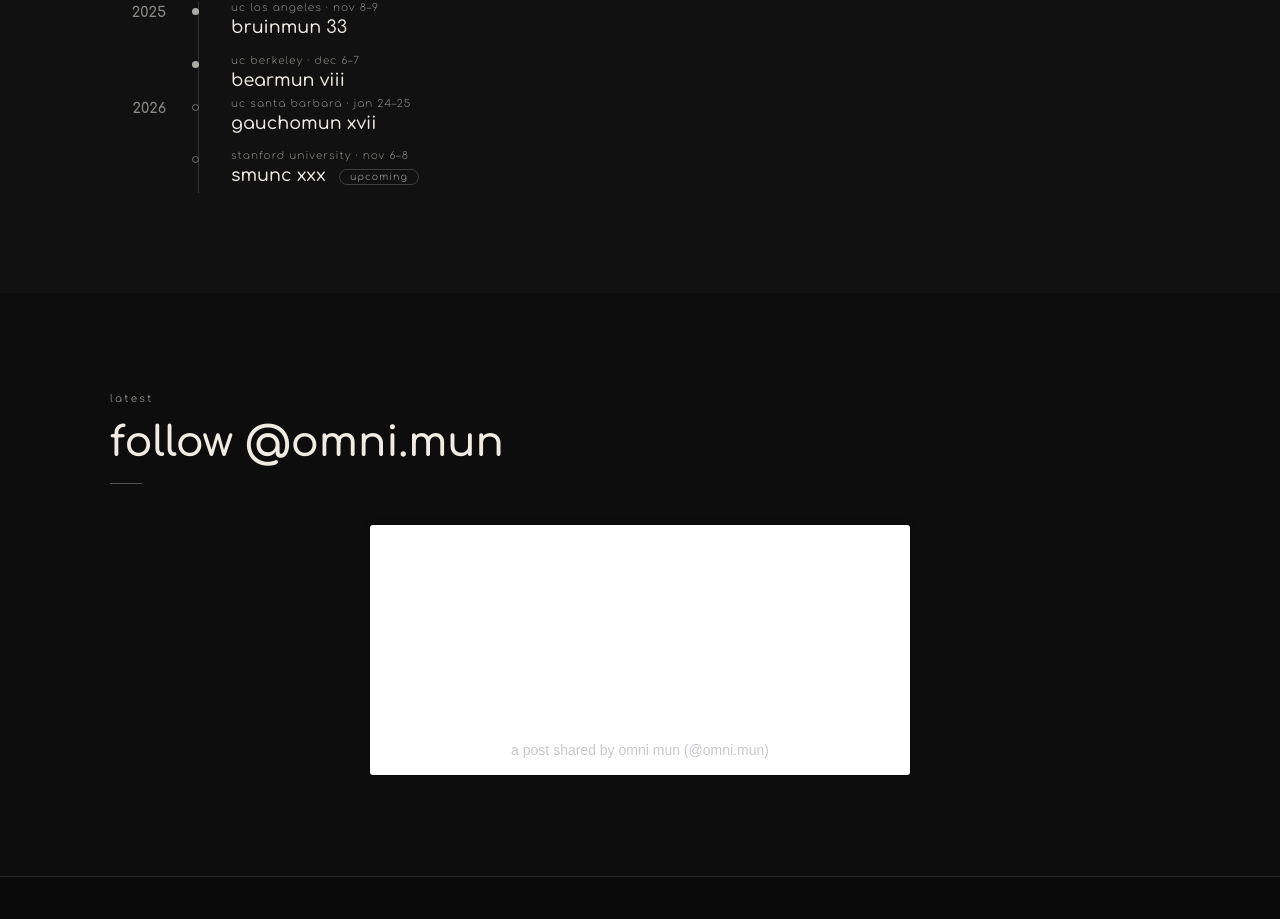
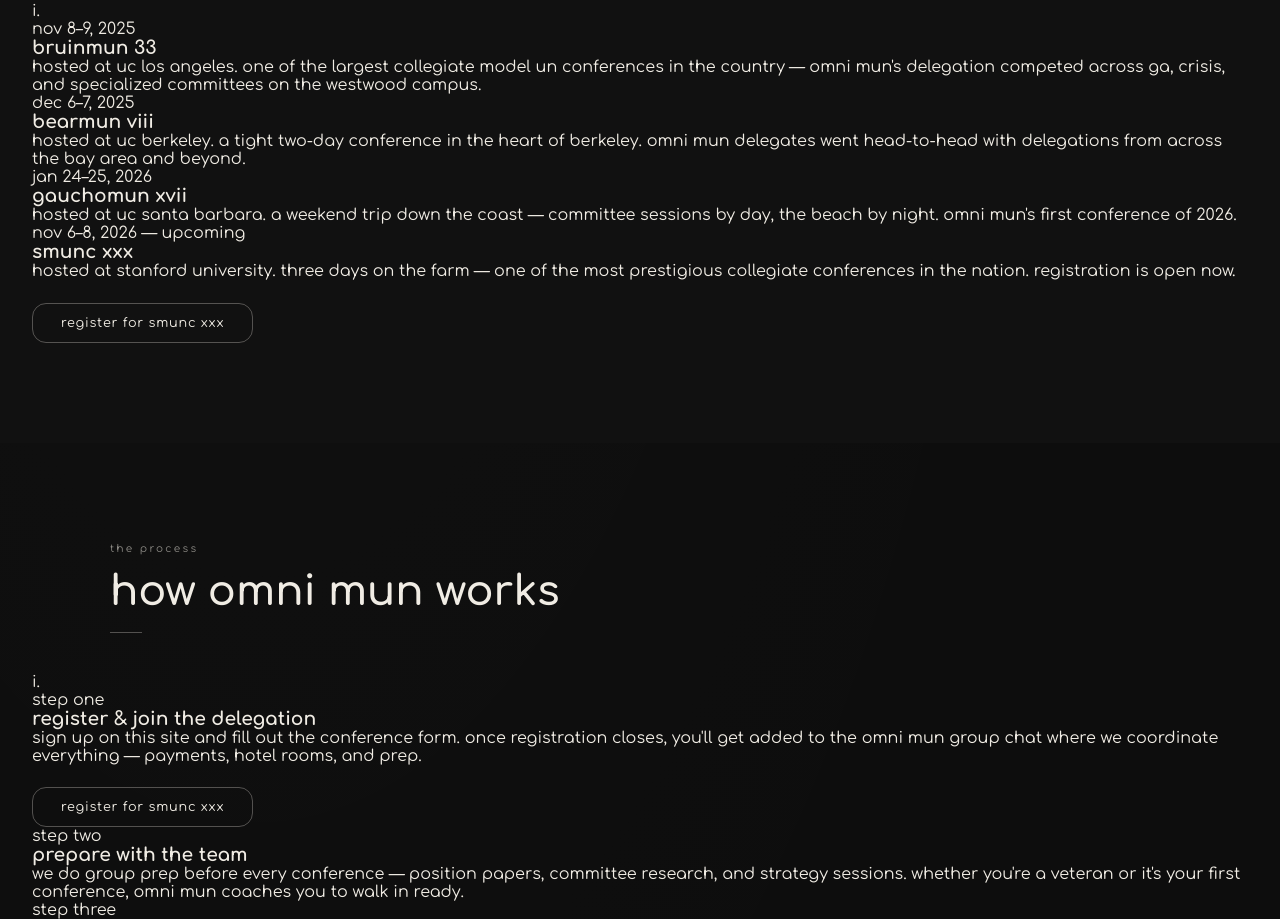
Before and after one commit to omni-mun/omni-mun.github.io, a plain HTML site: page index.html in a window 1280 px wide. Shown: the part 2568-3487 px from the top of the page. Drawn offline with nearby package versions, Linux system fonts and the light colour scheme; a script that the page names is missing.

Commit message:
Update index.html

```diff
--- a/index.html
+++ b/index.html
@@ -223,37 +223,79 @@
     <p class="section-label">track record</p>
     <h2 class="section-title">conference history</h2>
     <div class="section-divider"></div>
-    <div class="timeline">
-      <div class="tl-row">
-        <div class="tl-year">2025</div>
-        <div class="tl-events">
-          <div class="tl-event">
-            <div class="tl-dot"></div>
-            <p class="tl-host">uc los angeles &middot; nov 8&ndash;9</p>
-            <p class="tl-conf">bruinmun 33</p>
   </div>
-          <div class="tl-event">
-            <div class="tl-dot"></div>
-            <p class="tl-host">uc berkeley &middot; dec 6&ndash;7</p>
-            <p class="tl-conf">bearmun viii</p>
+  <div class="hist-scroll">
+    <div class="hist-sticky">
+      <div class="hist-num" id="hist-num">i.</div>
+      <div class="step-progress">
+        <div class="step-progress-bar" id="hist-progress-bar"></div>
       </div>
     </div>
+    <div class="hist-content">
+
+      <div class="hist-panel" data-conf="1">
+        <span class="step-label">nov 8&ndash;9, 2025</span>
+        <h3 class="step-title">bruinmun 33</h3>
+        <p class="step-body">hosted at uc los angeles. one of the largest collegiate model un conferences in the country — omni mun's delegation competed across ga, crisis, and specialized committees on the westwood campus.</p>
       </div>
-      <div class="tl-row">
-        <div class="tl-year">2026</div>
-        <div class="tl-events">
-          <div class="tl-event">
-            <div class="tl-dot upcoming"></div>
-            <p class="tl-host">uc santa barbara &middot; jan 24&ndash;25</p>
-            <p class="tl-conf">gauchomun xvii</p>
+
+      <div class="hist-panel" data-conf="2">
+        <span class="step-label">dec 6&ndash;7, 2025</span>
+        <h3 class="step-title">bearmun viii</h3>
+        <p class="step-body">hosted at uc berkeley. a tight two-day conference in the heart of berkeley. omni mun delegates went head-to-head with delegations from across the bay area and beyond.</p>
       </div>
-          <div class="tl-event">
-            <div class="tl-dot upcoming"></div>
-            <p class="tl-host">stanford university &middot; nov 6&ndash;8</p>
-            <p class="tl-conf">smunc xxx <span class="tl-badge">upcoming</span></p>
+
+      <div class="hist-panel" data-conf="3">
+        <span class="step-label">jan 24&ndash;25, 2026</span>
+        <h3 class="step-title">gauchomun xvii</h3>
+        <p class="step-body">hosted at uc santa barbara. a weekend trip down the coast — committee sessions by day, the beach by night. omni mun's first conference of 2026.</p>
+      </div>
+
+      <div class="hist-panel" data-conf="4">
+        <span class="step-label">nov 6&ndash;8, 2026 &mdash; upcoming</span>
+        <h3 class="step-title">smunc xxx</h3>
+        <p class="step-body">hosted at stanford university. three days on the farm — one of the most prestigious collegiate conferences in the nation. registration is open now. <a href="#conferences" class="btn-outline" style="margin-top:1.4rem;display:inline-block">register for smunc xxx</a></p>
+      </div>
+
     </div>
   </div>
+</section>
+
+<!-- ── how it works (sticky scroll) ── -->
+<section id="how-it-works">
+  <div class="container">
+    <p class="section-label">the process</p>
+    <h2 class="section-title">how omni mun works</h2>
+    <div class="section-divider"></div>
   </div>
+  <div class="steps-scroll">
+    <div class="steps-sticky">
+      <div class="step-num" id="step-num">i.</div>
+      <div class="step-progress">
+        <div class="step-progress-bar" id="step-progress-bar"></div>
+      </div>
+    </div>
+    <div class="steps-content">
+
+      <div class="step-panel" data-step="1">
+        <span class="step-label">step one</span>
+        <h3 class="step-title">register &amp; join the delegation</h3>
+        <p class="step-body">sign up on this site and fill out the conference form. once registration closes, you'll get added to the omni mun group chat where we coordinate everything — payments, hotel rooms, and prep.</p>
+        <a href="#conferences" class="btn-outline" style="margin-top:1.4rem;display:inline-block">register for smunc xxx</a>
+      </div>
+
+      <div class="step-panel" data-step="2">
+        <span class="step-label">step two</span>
+        <h3 class="step-title">prepare with the team</h3>
+        <p class="step-body">we do group prep before every conference — position papers, committee research, and strategy sessions. whether you're a veteran or it's your first conference, omni mun coaches you to walk in ready.</p>
+      </div>
+
+      <div class="step-panel" data-step="3">
+        <span class="step-label">step three</span>
+        <h3 class="step-title">compete &amp; represent</h3>
+        <p class="step-body">show up to the conference as part of one of norcal's most competitive independent delegations. debate on the floor, build your network, and leave with skills you'll actually use — win or not.</p>
+      </div>
+
     </div>
   </div>
 </section>
@@ -400,5 +442,6 @@
 
 <script src="js/app.js"></script>
 <script src="js/register.js"></script>
+<script src="js/animations.js"></script>
 </body>
 </html>
```
Lines whose indentation alone changed are shown as unchanged.
